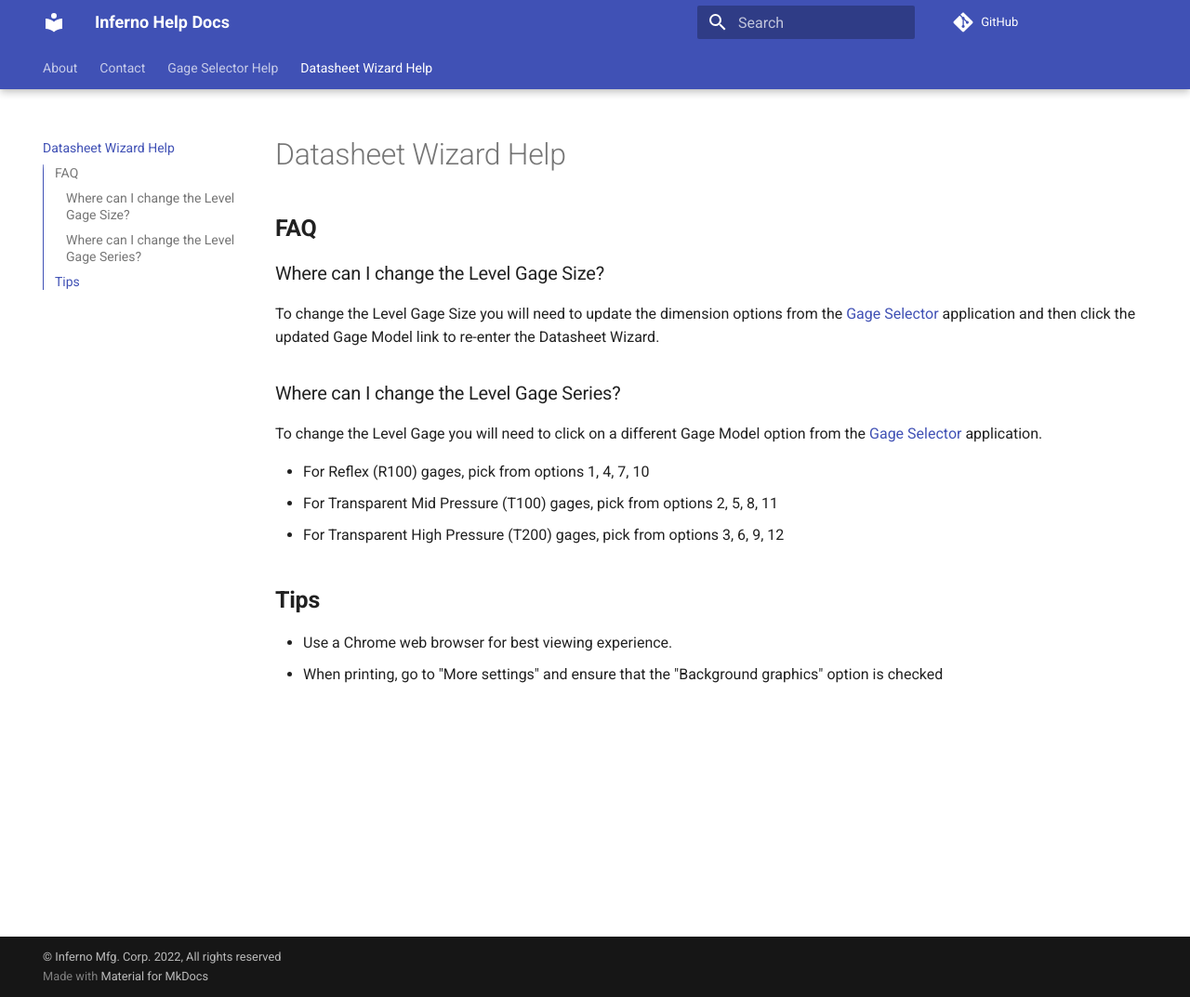
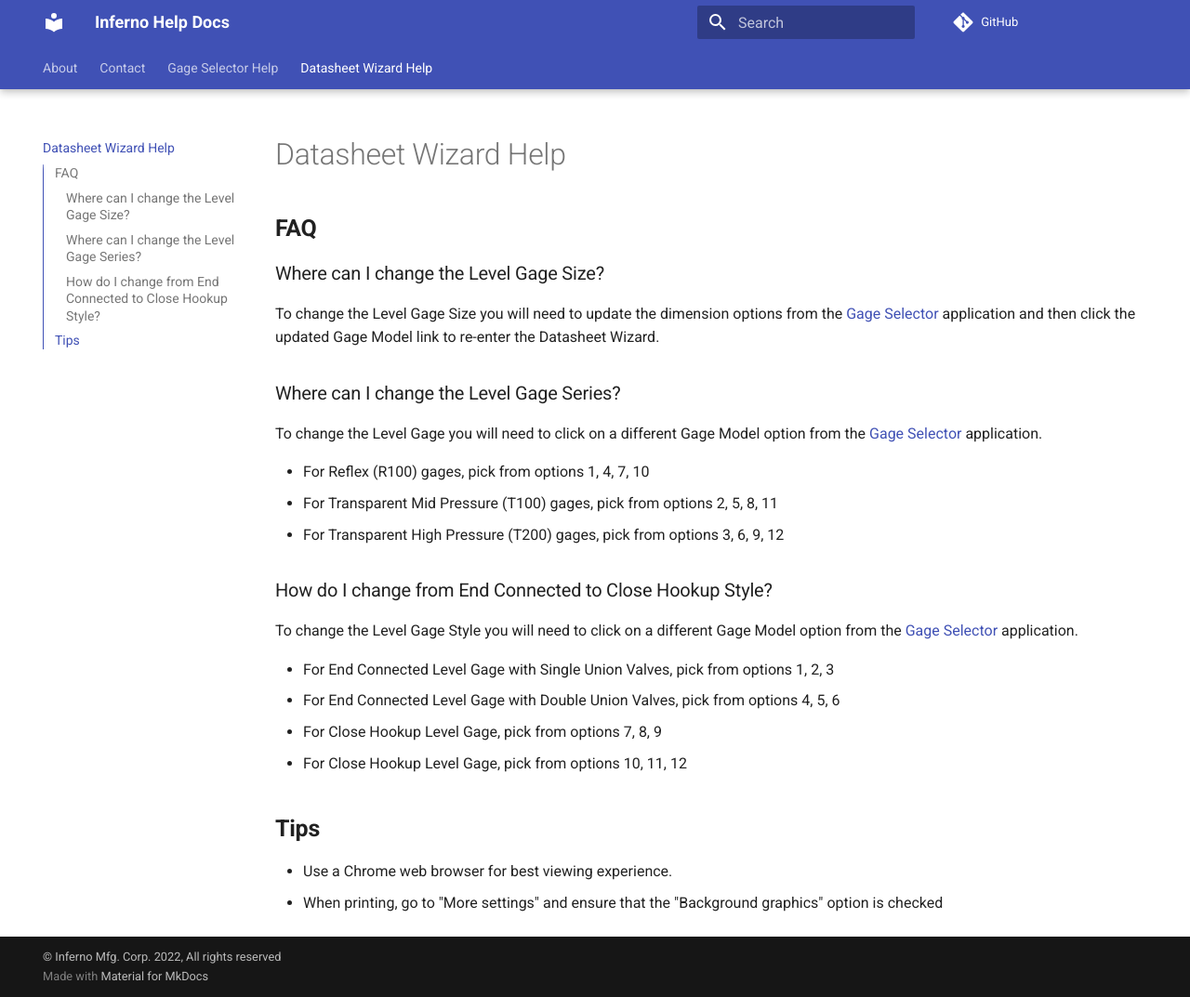
Before and after one commit to InfernoMfg/help-docs, an MkDocs documentation site: the page built from docs/datasheet-wizard.md, in a window 1280 px wide and 1073 px high. Shown: the whole window at 93% size. Built offline with MkDocs 1.6.1 and Material for MkDocs 9.7.7, drawn with Linux system fonts in a browser that asks for light colours; comment, search, counter and statistics services are not loaded.

Commit message:
Update datasheet-wizard.md (#7)
- new faq for combo style
- deployment instructions

```diff
--- a/docs/datasheet-wizard.md
+++ b/docs/datasheet-wizard.md
@@ -10,6 +10,14 @@ To change the Level Gage you will need to click on a different Gage Model option
 - For Transparent Mid Pressure (T100) gages, pick from options 2, 5, 8, 11
 - For Transparent High Pressure (T200) gages, pick from options 3, 6, 9, 12
 
+### How do I change from End Connected to Close Hookup Style?
+To change the Level Gage Style you will need to click on a different Gage Model option from the [Gage Selector](https://gage-selector.infernomfg.net){target=_blank} application.
+
+- For End Connected Level Gage with Single Union Valves, pick from options 1, 2, 3
+- For End Connected Level Gage with Double Union Valves, pick from options 4, 5, 6
+- For Close Hookup Level Gage, pick from options 7, 8, 9
+- For Close Hookup Level Gage, pick from options 10, 11, 12
+
 ## **Tips**
 - Use a Chrome web browser for best viewing experience.
 - When printing, go to "More settings" and ensure that the "Background graphics" option is checked
```
Also changed, not shown: README.md (+14 -2 lines).
